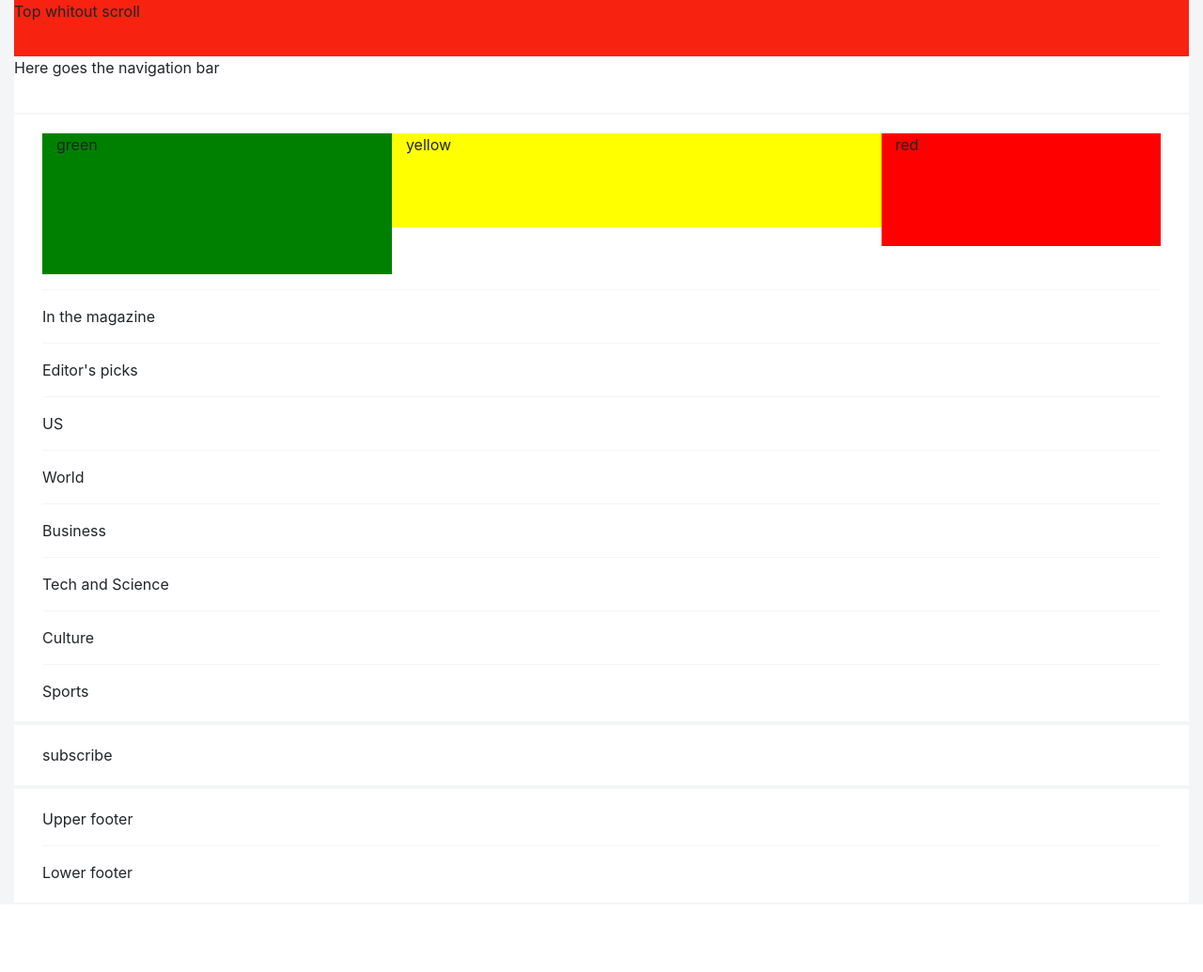
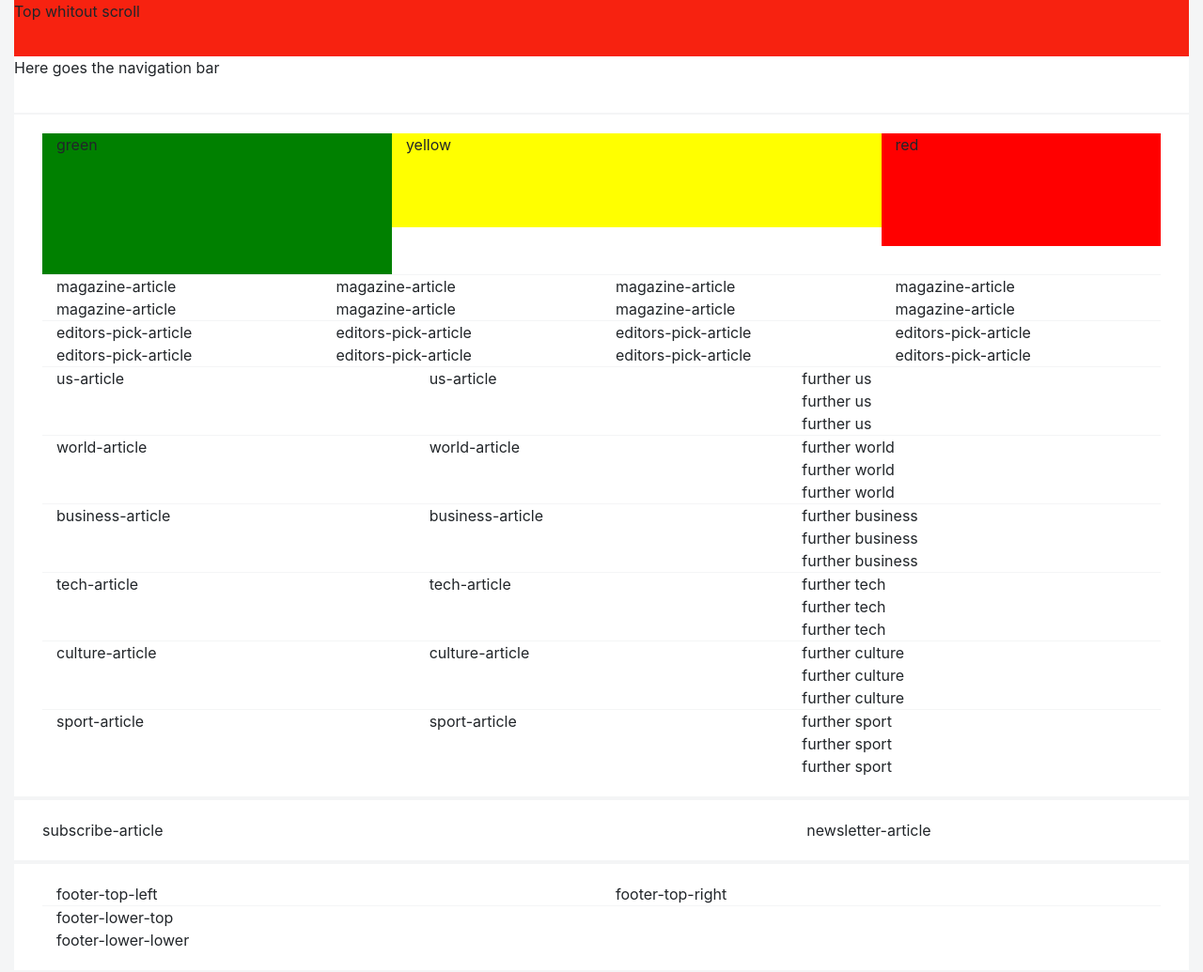
Before and after one commit to DejazmachMolla/newsweek-clone, a website: page index.html in a window 1280 px wide. Shown: the whole page at 94% size. Before the commit the page ends 963 px from the top, so only its background shows below. Drawn offline with nearby package versions, Linux system fonts and the light colour scheme.

Commit message:
layed out every article in its container

```diff
--- a/index.html
+++ b/index.html
@@ -34,51 +34,118 @@
         </div>
 
         <div class="row main-row">
-          In the magazine
+          <div class="magazine-article  col-md-3">magazine-article</div>
+          <div class="magazine-article  col-md-3">magazine-article</div>
+          <div class="magazine-article  col-md-3">magazine-article</div>
+          <div class="magazine-article  col-md-3">magazine-article</div>
+          <div class="magazine-article  col-md-3">magazine-article</div>
+          <div class="magazine-article  col-md-3">magazine-article</div>
+          <div class="magazine-article  col-md-3">magazine-article</div>
+          <div class="magazine-article  col-md-3">magazine-article</div>
         </div>
 
         <div class="row main-row">
-          Editor's picks
+          <div class="editors-pick-article  col-md-6 col-lg-3">editors-pick-article</div>
+          <div class="editors-pick-article  col-md-6 col-lg-3">editors-pick-article</div>
+          <div class="editors-pick-article  col-md-6 col-lg-3">editors-pick-article</div>
+          <div class="editors-pick-article  col-md-6 col-lg-3">editors-pick-article</div>
+          <div class="editors-pick-article  col-md-6 col-lg-3">editors-pick-article</div>
+          <div class="editors-pick-article  col-md-6 col-lg-3">editors-pick-article</div>
+          <div class="editors-pick-article  col-md-6 col-lg-3">editors-pick-article</div>
+          <div class="editors-pick-article  col-md-6 col-lg-3">editors-pick-article</div>
         </div>
 
         <div class="row main-row">
-          US
+          <div class="us-article  col-md-4">us-article</div>
+          <div class="us-article  col-md-4">us-article</div>
+          <div class="us-article  col-md-4">
+            <div class="row">
+              <div class="col-sm-12 further">further us</div>
+              <div class="col-sm-12 further">further us</div>
+              <div class="col-sm-12 further">further us</div>
+            </div>
+          </div>
         </div>
 
         <div class="row main-row">
-          World
+          <div class="world-article  col-md-4">world-article</div>
+          <div class="world-article  col-md-4">world-article</div>
+          <div class="world-article  col-md-4">
+            <div class="row">
+              <div class="col-sm-12 further">further world</div>
+              <div class="col-sm-12 further">further world</div>
+              <div class="col-sm-12 further">further world</div>
+            </div>
+          </div>
         </div>
 
         <div class="row main-row">
-          Business
+          <div class="business-article  col-md-4">business-article</div>
+          <div class="business-article  col-md-4">business-article</div>
+          <div class="business-article  col-md-4">
+            <div class="row">
+              <div class="col-sm-12 further">further business</div>
+              <div class="col-sm-12 further">further business</div>
+              <div class="col-sm-12 further">further business</div>
+            </div>
+          </div>
         </div>
 
         <div class="row main-row">
-          Tech and Science
+          <div class="tech-article  col-md-4">tech-article</div>
+          <div class="tech-article  col-md-4">tech-article</div>
+          <div class="tech-article  col-md-4">
+            <div class="row">
+              <div class="col-sm-12 further">further tech</div>
+              <div class="col-sm-12 further">further tech</div>
+              <div class="col-sm-12 further">further tech</div>
+            </div>
+          </div>
         </div>
 
         <div class="row main-row">
-          Culture
+          <div class="culture-article  col-md-4">culture-article</div>
+          <div class="culture-article  col-md-4">culture-article</div>
+          <div class="culture-article  col-md-4">
+            <div class="row">
+              <div class="col-sm-12 further">further culture</div>
+              <div class="col-sm-12 further">further culture</div>
+              <div class="col-sm-12 further">further culture</div>
+            </div>
+          </div>
         </div>
 
         <div class="row main-row">
-          Sports
+          <div class="sport-article  col-md-4">sport-article</div>
+          <div class="sport-article  col-md-4">sport-article</div>
+          <div class="sport-article  col-md-4">
+            <div class="row">
+              <div class="col-sm-12 further">further sport</div>
+              <div class="col-sm-12 further">further sport</div>
+              <div class="col-sm-12 further">further sport</div>
+            </div>
+          </div>
         </div>
 
       </div>
     </div>
 
     <div class="window-row">
-      subscribe
+      <div class="row">
+        <div class="subscribe-article  col-lg-8">subscribe-article</div>
+        <div class="newsletter-article  col-lg-4">newsletter-article</div>
+      </div>
     </div>
 
     <footer class="window-row">
       <div class="container-fluid">
         <div class="row main-row">
-          Upper footer
+          <div class="footer-top-left  col-md-6">footer-top-left</div>
+          <div class="footer-top-right  col-md-6">footer-top-right</div>
         </div>
         <div class="row main-row">
-          Lower footer
+          <div class="footer-lower-top col-sm-12">footer-lower-top</div>
+          <div class="footer-lower-lower col-sm-12">footer-lower-lower</div>
         </div>
       </div>
     </footer>
@@ -91,12 +158,9 @@
 
         document.getElementsByClassName("top-header")[0].classList.remove("fixed-top-nav");
         document.getElementsByClassName("top-header")[0].style.display = "none";
-        // document.getElementsByClassName("imagencontact")[0].style.borderTopLeftRadius = "0";
       } else {
         document.getElementsByClassName("top-header")[0].classList.add("fixed-top-nav");
         document.getElementsByClassName("top-header")[0].style.display = "block";
-        // document.getElementById("text-content").style.display = "none";
-        // document.getElementsByClassName("imagencontact")[0].style.borderTopLeftRadius = "6px";
       }
     }
   </script>
--- a/styles/main.css
+++ b/styles/main.css
@@ -60,6 +60,6 @@ body {
 
 .window-row .main-row:not(:last-child) {
   border-bottom: 1px solid #f4f5f6;
-  padding-bottom: 1em;
-  margin-bottom: 1em;
+  /* padding-bottom: 1em; */
+  /* margin-bottom: 1em; */
 }
```
